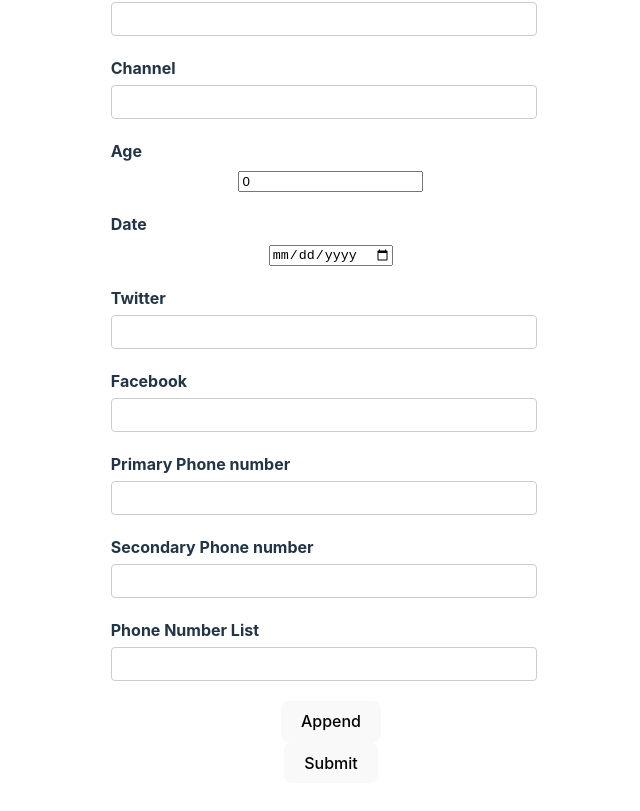
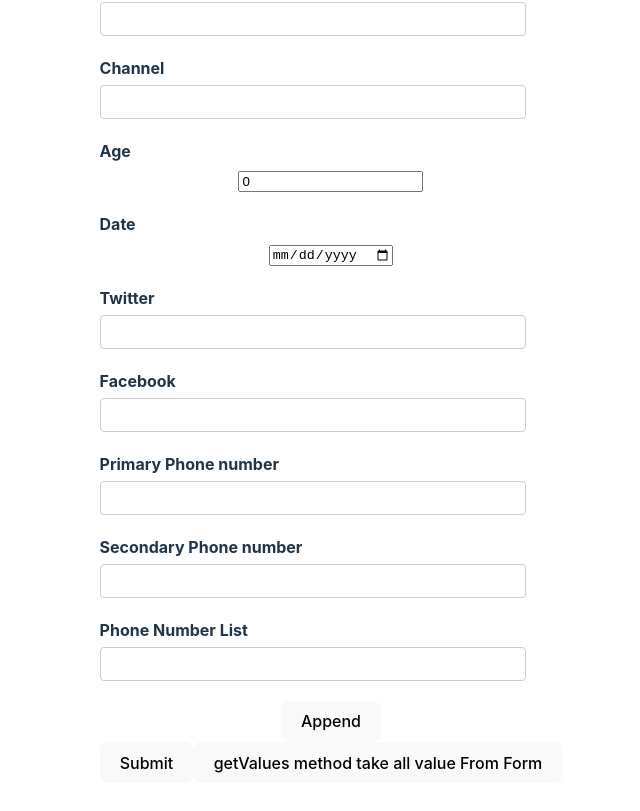
Before and after one commit to Elmar101/REACT-HOOK-FORM-WITH-TS, a React (Vite) app: page / in a window 1280 px wide. Shown: the part 462-1273 px from the top of the page, without its empty margins (309-949 px from the left). Built offline with nearby package versions, Linux system fonts and the light colour scheme.

Commit message:
getValues method from useForm

```diff
--- a/src/components/RHFYouTubeForm.tsx
+++ b/src/components/RHFYouTubeForm.tsx
@@ -49,7 +49,7 @@ export const RHFYouTubeForm = () => {
       phNumbers: [{number: '' }]
     },
   });
-  const { register, control, handleSubmit, formState, watch } = form;
+  const { register, control, handleSubmit, formState, watch, getValues } = form;
   const { errors } = formState;
 
   //useFieldArray this hook take objects name and control keys this keys name from useForm's keys name and control keys useForm's control keys
@@ -65,11 +65,21 @@ export const RHFYouTubeForm = () => {
   };
 
   useEffect(()=>{
+    // does not be rerender componnet
     const subscription = watch((fieldValue)=>{
       console.log({effectFieldValue: fieldValue});
     });
     return ()=> subscription.unsubscribe();
   },[watch]);
+
+ // getValues of params make like watch method of params
+ // getValues() takes all values from form | getValues('special form element name') | getValues(['special form element name1', 'special form element name2'])
+  const getValuesFromForm = () => {
+    // does not be rerender componnet
+    console.log("all form elemt value" ,getValues());
+    console.log("one of form elemt value" ,getValues('username'));
+    console.log("List of form elemt value" ,getValues(['username', 'channel']));
+  }
 
   count++;
   return (
@@ -235,6 +245,7 @@ export const RHFYouTubeForm = () => {
 
 
         <button type="submit">Submit</button>
+        <button type="button" onClick ={getValuesFromForm} > getValues method take all value From Form</button>
       </form>
 
       <DevTool control={control} />
```
